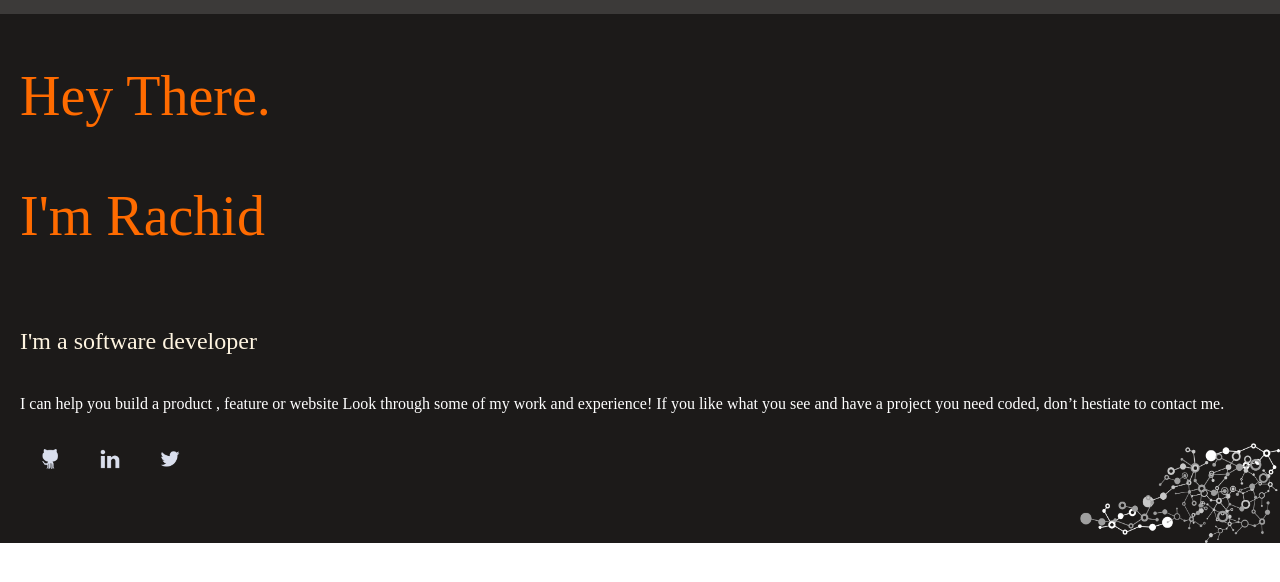
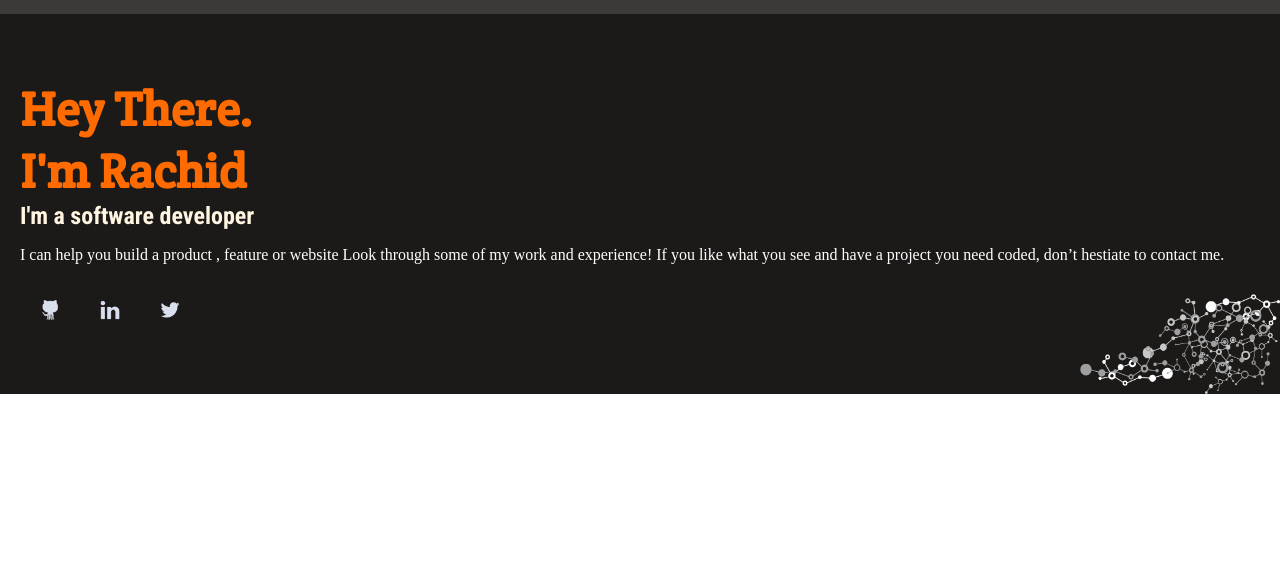
Before and after one commit to benwmx/Portfolio, a website: page index.html in a window 1280 px wide. Shown: the part 62-644 px from the top of the page. Drawn offline with Linux system fonts and the light colour scheme.

Commit message:
fix css fonts tht don't work.

```diff
--- a/index.html
+++ b/index.html
@@ -25,8 +25,8 @@
     </header>
     <section class="headline">
         <div class="title">
-            <p>Hey There.</p>
-            <p>I'm Rachid</p>
+            <h2>Hey There.</h2>
+            <h2>I'm Rachid</h2>
         </div>
         <p class="secondary">I'm a software developer</p>
         <p class="details">I can help you build a product , feature or website Look through some of my work and experience! If you like what you see and have a project you need coded,
@@ -36,7 +36,7 @@
         <div class="social-media">
             <a href="https://github.com/benwmx" rel="noopener noreferrer" target="_blank"><img src="./img/002-github-big-logo.png" alt="the image ogf github icon"></a>
             <a href="https://www.linkedin.com/in/rachid-boudaoudi-1621a0183/" rel="noopener noreferrer" target="_blank"><img src="./img/001-linkedin.png" alt="the image of linkedin icon"></a>
-            <a href="https://twitter.com/benwmx" rel="noopener noreferrer" target="_blank"  target="_blank"><img src="./img/003-twitter.png" alt="the image of twitter icon"></a>
+            <a href="https://twitter.com/benwmx" rel="noopener noreferrer" target="_blank"><img src="./img/003-twitter.png" alt="the image of twitter icon"></a>
         </div>
     </section>
 
--- a/style.css
+++ b/style.css
@@ -3,8 +3,6 @@
   --nav-color :  #3C3A39;
   --primary-color : #FF6B00;
   --secondary-color : #FFF5E1;
-  --font-crete-round : font-family: 'Crete Round', sans-serif;
-  --roboto : font-family: 'Roboto Condensed', sans-serif;
 }
 body {
   margin: 0;
@@ -47,14 +45,19 @@ section.headline {
   padding : 50px 20px;
 }
 .title {
-  font-family: var(--font-crete-round);
-  font-size: 56px;
+  font-family: 'Crete Round', sans-serif;
+  font-size: 2rem;
   color: var(--primary-color);
+  margin-top: 70px;
+}
+.title h2 {
+  margin: 0;
 }
 section p.secondary {
   font-size : 24px;
   color:var(--secondary-color);
-  font-family: var(--roboto);
+  font-family: 'Roboto Condensed', sans-serif;
+  margin: 0;
 }
 section p.details {
   color : white;
```
